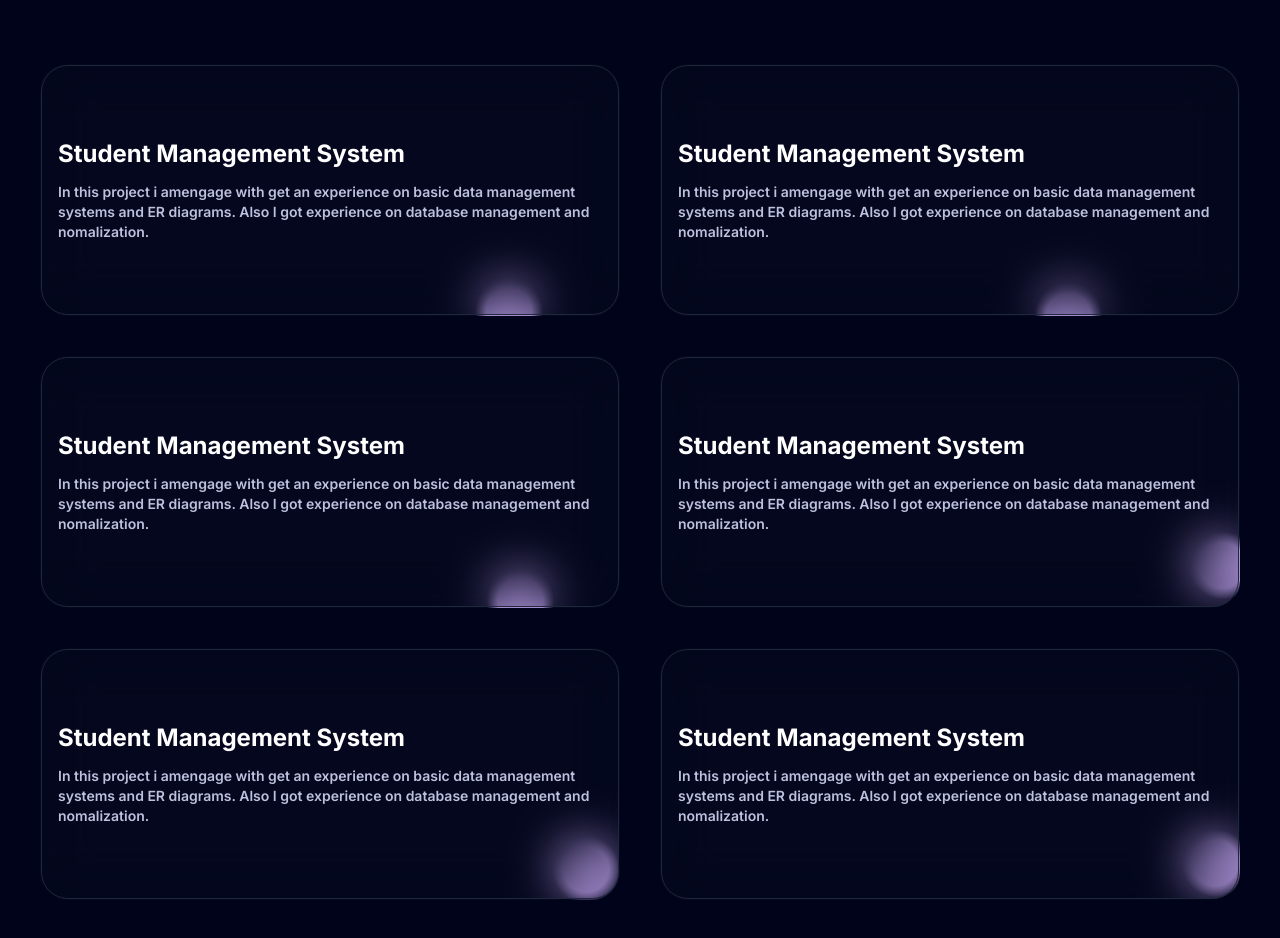
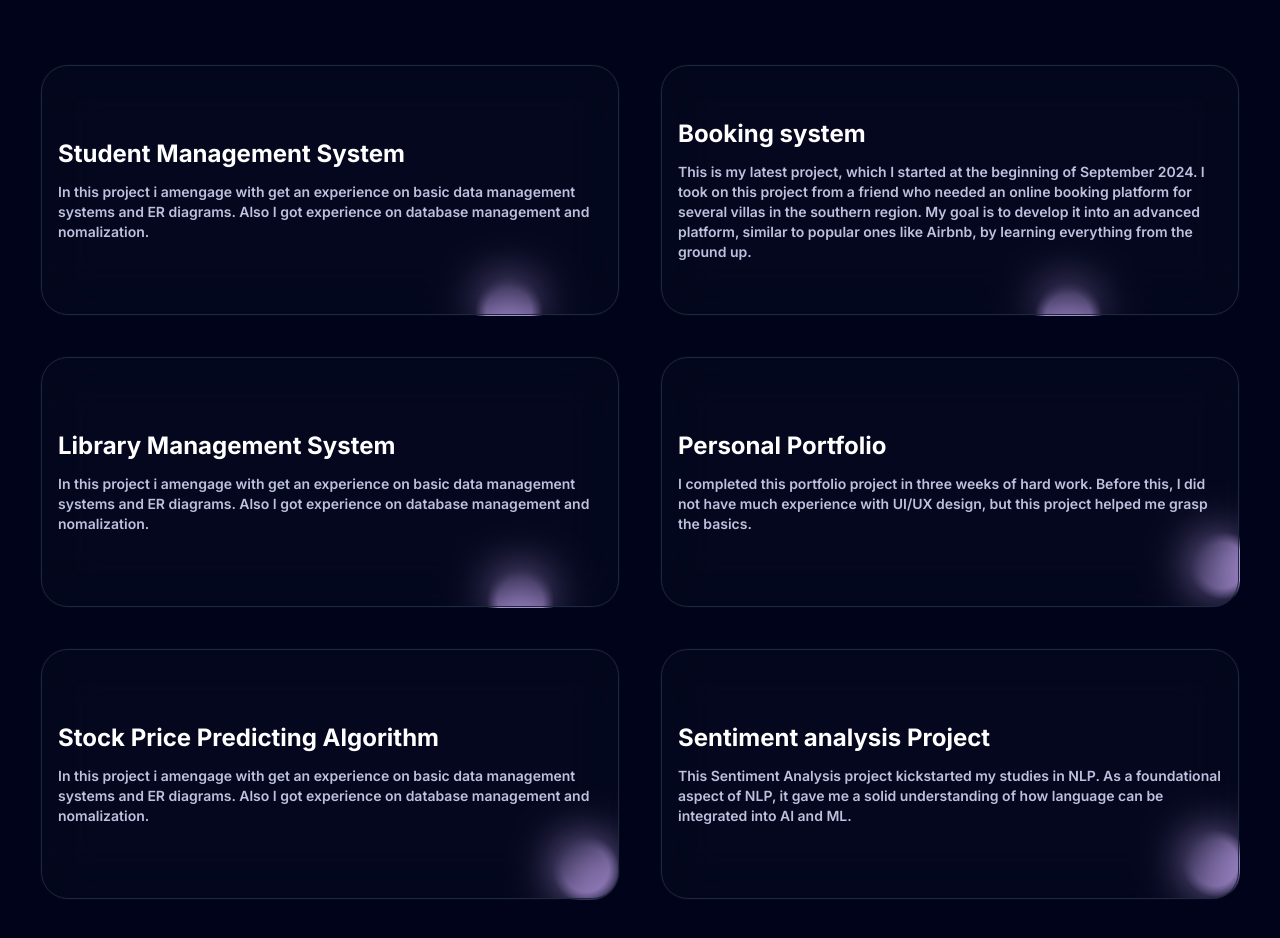
Before and after one commit to Trilanka/nextjs_portfolio, a Next.js app: page / in a window 1280 px wide. Shown: the part 1820-2758 px from the top of the page. Built offline with nearby package versions, Linux system fonts and the light colour scheme.

Commit message:
Basic Stuff is done for aws deplyment

```diff
--- a/components/Projects.tsx
+++ b/components/Projects.tsx
@@ -50,11 +50,12 @@
                 <div>
                     <div className="p-4">
                         <h1 className="text-start text-xl md:text-2xl font-bold">
-                            Student Management System
+                            Booking system
                         </h1>
                         <p className="text-start text-white-100 mt-3 font-semibold">
-                            In this project i amengage with get an experience on basic data management
-                            systems and ER diagrams. Also I got experience on database management and nomalization.
+                        This is my latest project, which I started at the beginning of September 2024. I took on this project from a friend who
+                        needed an online booking platform for several villas in the southern region. My goal
+                        is to develop it into an advanced platform, similar to popular ones like Airbnb, by learning everything from the ground up.
                         </p>
                     </div>
                 </div>
@@ -76,7 +77,7 @@
                 <div>
                     <div className="p-4">
                         <h1 className="text-start text-xl md:text-2xl font-bold">
-                            Student Management System
+                           Library Management System
                         </h1>
                         <p className="text-start text-white-100 mt-3 font-semibold">
                             In this project i amengage with get an experience on basic data management
@@ -103,11 +104,11 @@
                 <div>
                     <div className="p-4">
                         <h1 className="text-start text-xl md:text-2xl font-bold">
-                            Student Management System
+                            Personal Portfolio
                         </h1>
                         <p className="text-start text-white-100 mt-3 font-semibold">
-                            In this project i amengage with get an experience on basic data management
-                            systems and ER diagrams. Also I got experience on database management and nomalization.
+                        I completed this portfolio project in three weeks of hard work.
+                        Before this, I did not have much experience with UI/UX design, but this project helped me grasp the basics.
                         </p>
                     </div>
                 </div>
@@ -130,7 +131,7 @@
                 <div>
                     <div className="p-4">
                         <h1 className="text-start text-xl md:text-2xl font-bold">
-                            Student Management System
+                            Stock Price Predicting Algorithm
                         </h1>
                         <p className="text-start text-white-100 mt-3 font-semibold">
                             In this project i amengage with get an experience on basic data management
@@ -156,11 +157,11 @@
                 <div>
                     <div className="p-4">
                         <h1 className="text-start text-xl md:text-2xl font-bold">
-                            Student Management System
+                            Sentiment analysis Project
                         </h1>
                         <p className="text-start text-white-100 mt-3 font-semibold">
-                            In this project i amengage with get an experience on basic data management
-                            systems and ER diagrams. Also I got experience on database management and nomalization.
+                        This Sentiment Analysis project kickstarted my studies in NLP. As a foundational aspect of NLP,
+                        it gave me a solid understanding of how language can be integrated into AI and ML.
                         </p>
                     </div>
                 </div>
```
